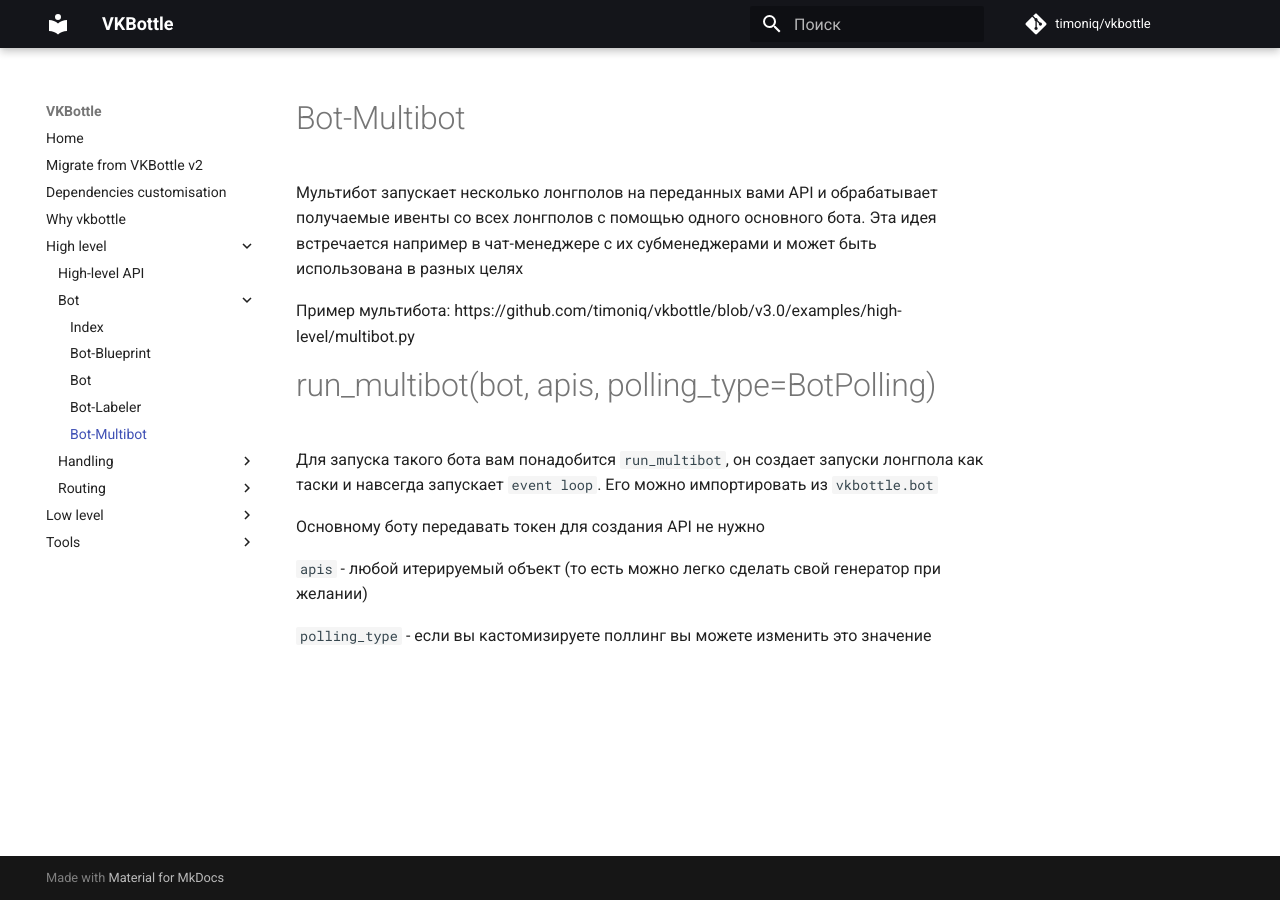
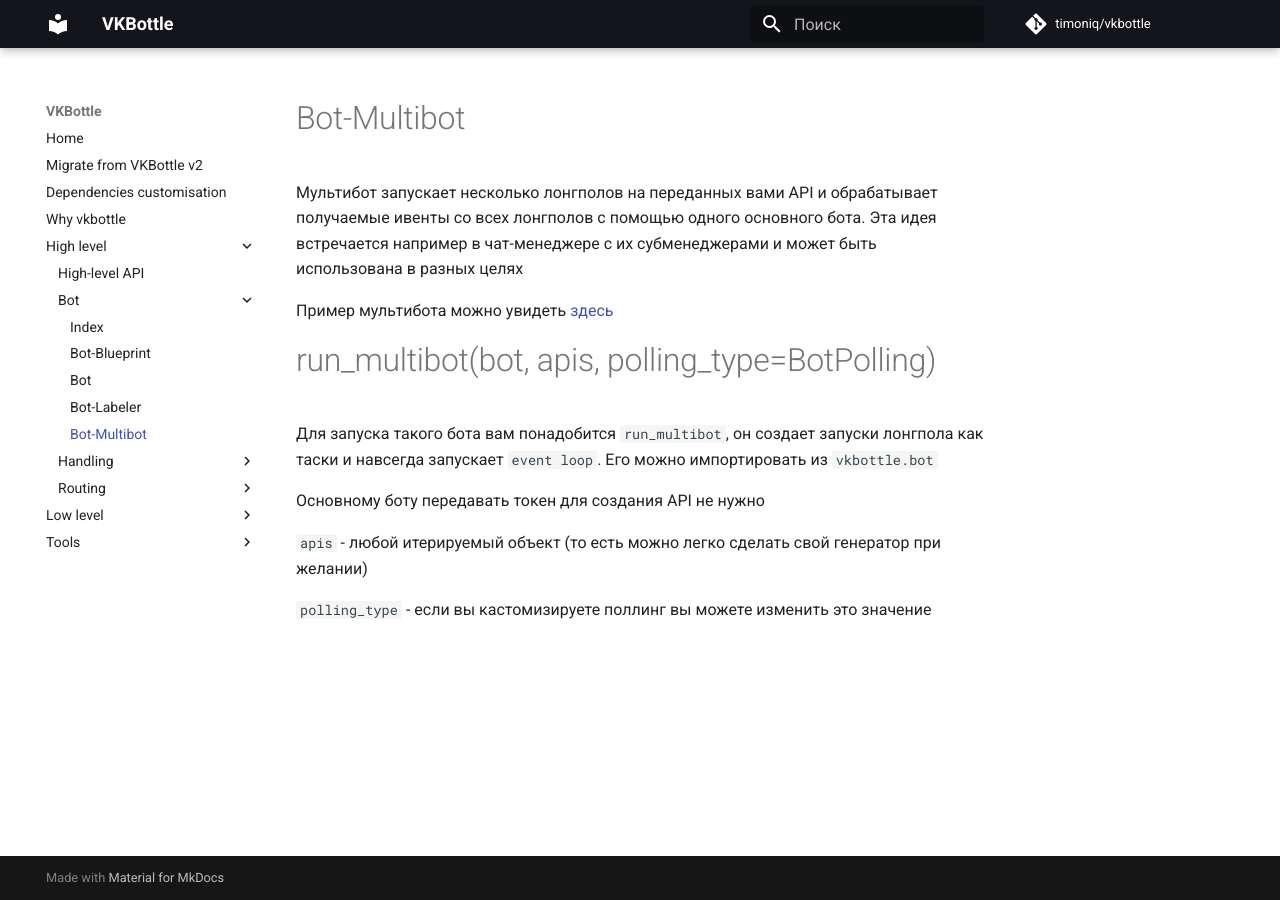
Before and after one commit to vkbottle/vkbottle, an MkDocs documentation site: the page built from docs/high-level/bot/multibot.md, in a window 1280 px wide. Built offline with MkDocs 1.6.1 and Material for MkDocs 9.7.7, drawn with Linux system fonts in a browser that asks for light colours; comment, search, counter and statistics services are not loaded.

Commit message:
Fix typos in docs (#251)

```diff
--- a/docs/high-level/bot/multibot.md
+++ b/docs/high-level/bot/multibot.md
@@ -2,7 +2,7 @@
 
 Мультибот запускает несколько лонгполов на переданных вами API и обрабатывает получаемые ивенты со всех лонгполов с помощью одного основного бота. Эта идея встречается например в чат-менеджере с их субменеджерами и может быть использована в разных целях
 
-Пример мультибота: https://github.com/timoniq/vkbottle/blob/v3.0/examples/high-level/multibot.py
+Пример мультибота можно увидеть [здесь](https://github.com/timoniq/vkbottle/blob/v3.0/examples/high-level/multibot.py)
 
 # run_multibot(bot, apis, polling_type=BotPolling)
 
--- a/docs/tools/storage.md
+++ b/docs/tools/storage.md
@@ -11,7 +11,7 @@
 
 ## CtxStorage
 
-Контекстное хранилище как и любое другое хранилище удобно тем что его можно открыть и изменить из любого места в коде, а главное оно доступно из-коробки, [смотрите пример](/examples/low-level/ctx_storage_example.py)
+Контекстное хранилище как и любое другое хранилище удобно тем что его можно открыть и изменить из любого места в коде, а главное оно доступно из-коробки, [смотрите пример](https://github.com/timoniq/vkbottle/blob/master/examples/low-level/ctx_storage_example.py)
 
 ## Создание своего хранилища
 
```
